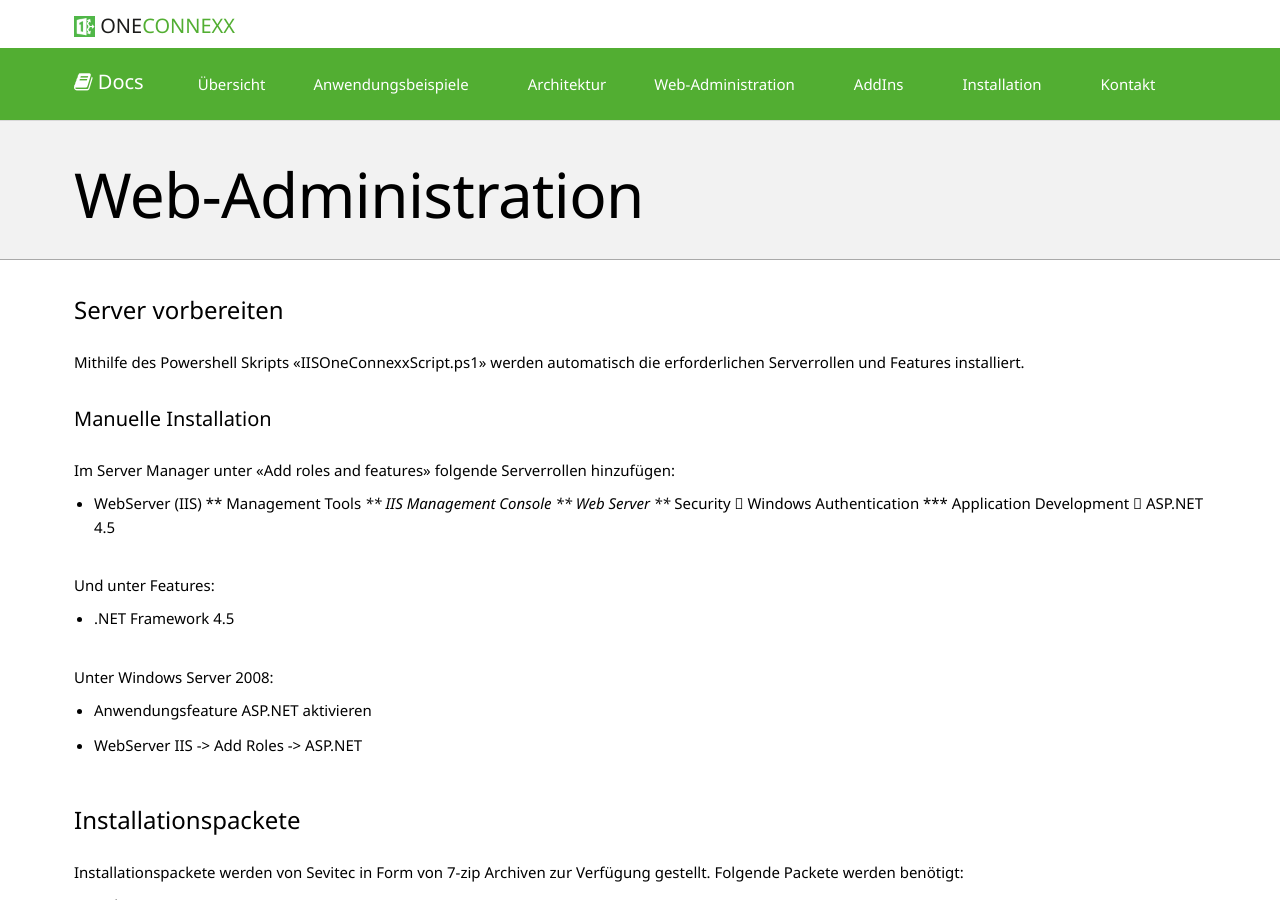
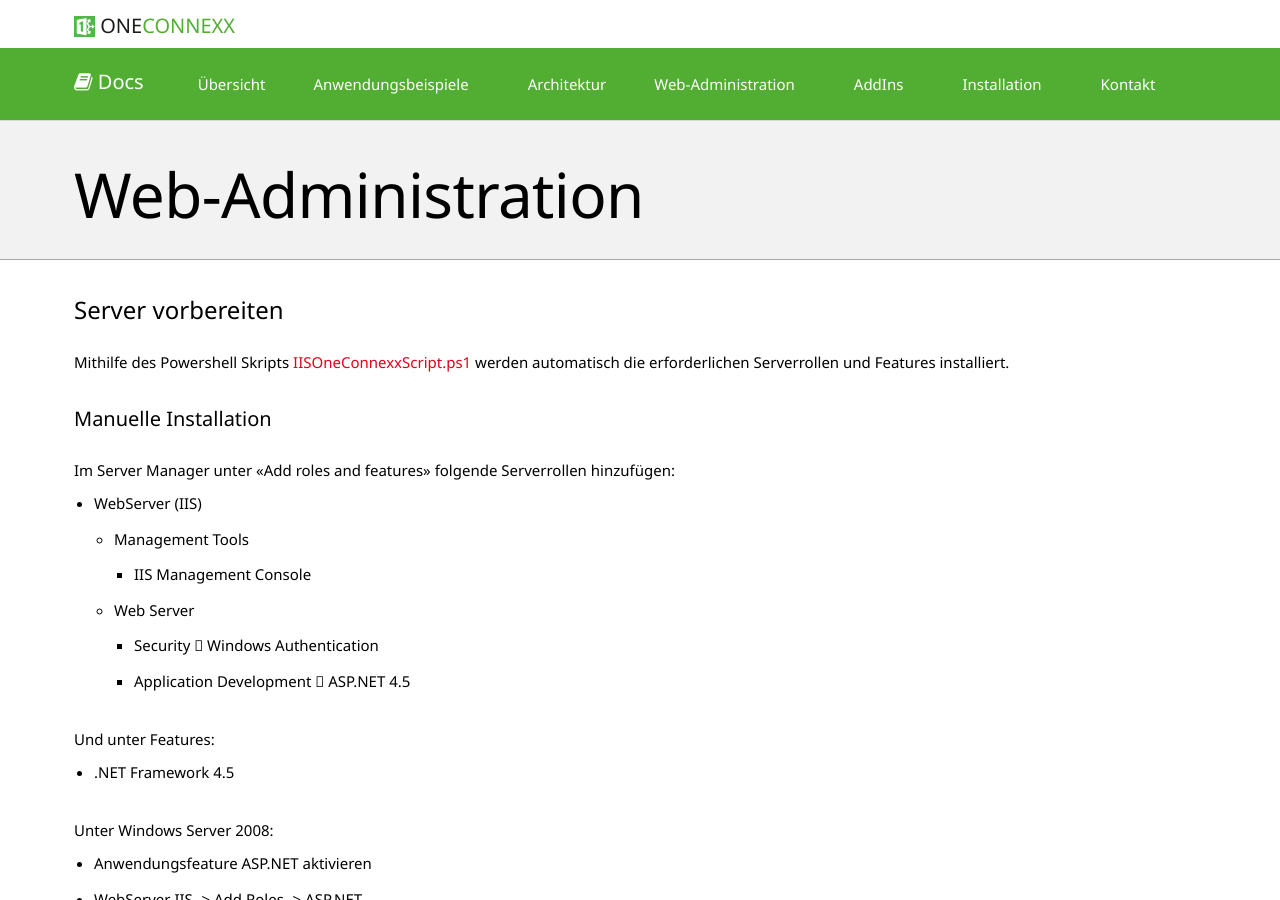
Before and after one commit to primesoft-group/oneconnexx-docs, a Jekyll site: the page built from _pages/setup/de/web.md, in a window 1280 px wide and 900 px high. Built offline with Jekyll 4.4.1, drawn with Linux system fonts in a browser that asks for light colours; nearby versions of some CDN libraries; some web fonts are replaced; some of the changed lines change nothing that is shown.

Commit message:
Installation

```diff
--- a/_pages/setup/de/web.md
+++ b/_pages/setup/de/web.md
@@ -6,18 +6,18 @@ permalink: "setup/de/web/"
 
 #### Server vorbereiten
 
-Mithilfe des Powershell Skripts «IISOneConnexxScript.ps1» werden automatisch die erforderlichen Serverrollen und Features
+Mithilfe des Powershell Skripts [IISOneConnexxScript.ps1]({{ site.baseurl }}/assets/content-files/IISOneConnexxScript.ps1) werden automatisch die erforderlichen Serverrollen und Features
 installiert.
 
 ##### Manuelle Installation
 
 Im Server Manager unter «Add roles and features» folgende Serverrollen hinzufügen:
 * WebServer (IIS)
-** Management Tools
-*** IIS Management Console
-**	Web Server
-*** Security  Windows Authentication
-*** Application Development  ASP.NET 4.5
+  * Management Tools
+    * IIS Management Console
+  * Web Server
+    * Security  Windows Authentication
+    * Application Development  ASP.NET 4.5
 
 Und unter Features:
 * .NET Framework 4.5
@@ -31,7 +31,7 @@ Unter Windows Server 2008:
 Installationspackete werden von Sevitec in Form von 7-zip Archiven zur Verfügung gestellt. Folgende Packete werden benötigt:
 
 * web.7z
-*
+
 Das benötigte Installationspacket auf den Server ins Verzeichnis *&lt;Laufwerk&gt;:\OneConnexx\Install* kopieren.
 
 Den Inhalt des Installationspackets nach *&lt;Laufwerk&gt;:\OneConnexx\Web* entpacken.
```
Also changed, not shown: 1 other file.
